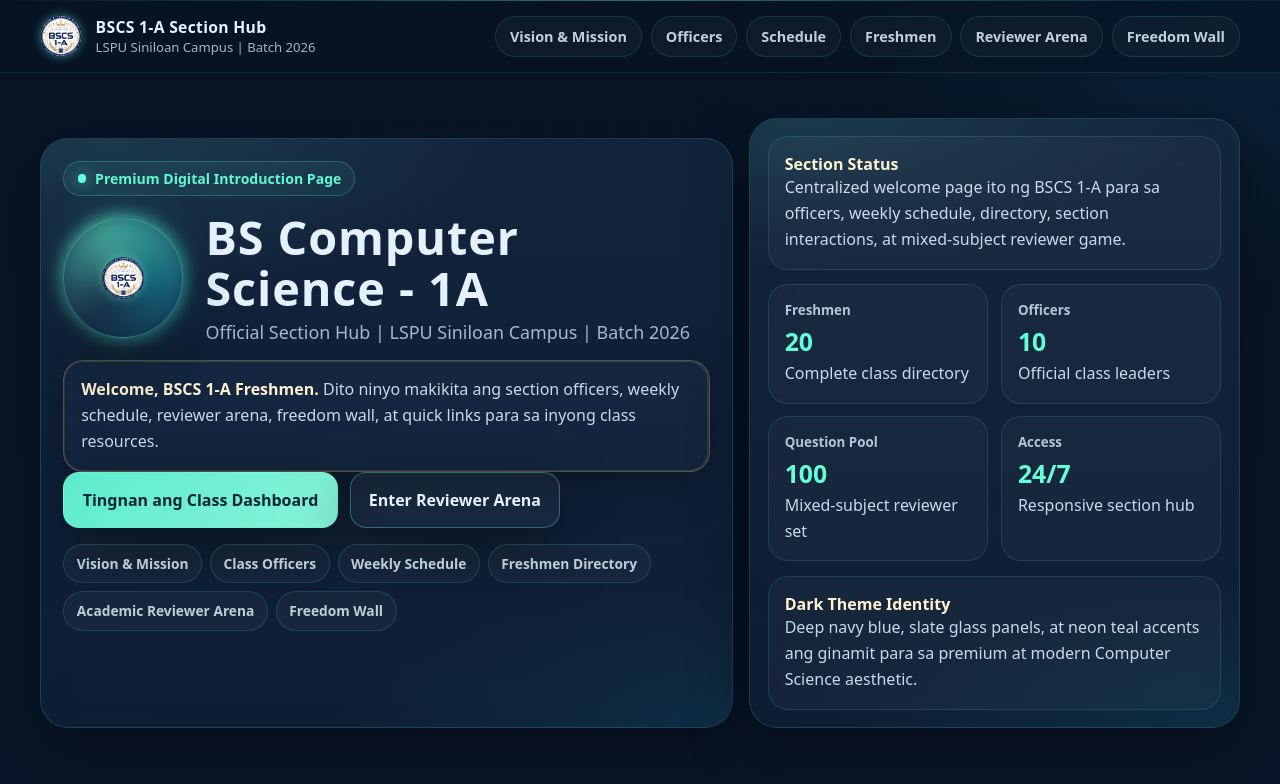
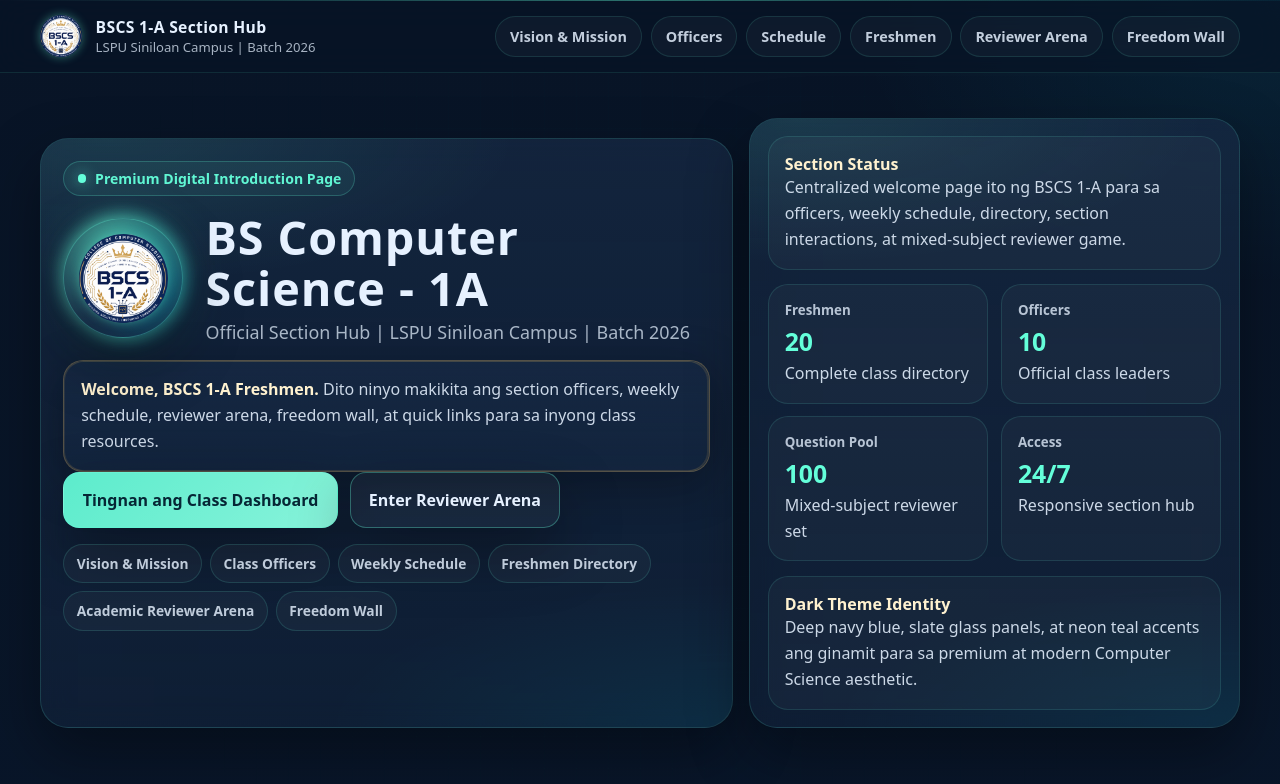
Before and after one commit to romemhartabifranca68-png/reminders-dashboard, a plain HTML site: page index.html in a window 1280 px wide. Shown: the top 784 px of the page. Drawn offline with Linux system fonts and the light colour scheme.

Commit message:
Update index.html

```diff
--- a/index.html
+++ b/index.html
@@ -1116,7 +1116,7 @@
 
         <div class="hero-top">
           <div class="logo-shell" aria-label="BSCS 1-A official mark">
-            <img src="logo.png" style="width: 42px; height: 42px; border-radius: 50%; object-fit: cover; flex: 0 0 auto; box-shadow: 0 0 10px rgba(100, 255, 218, 0.4);" alt="Logo">
+            <img src="logo.png" style="width: 100%; height: 100%; border-radius: 50%; object-fit: cover; flex: 0 0 auto; box-shadow: 0 0 10px rgba(100, 255, 218, 0.4);" alt="Logo">
 
           </div>
 
```
